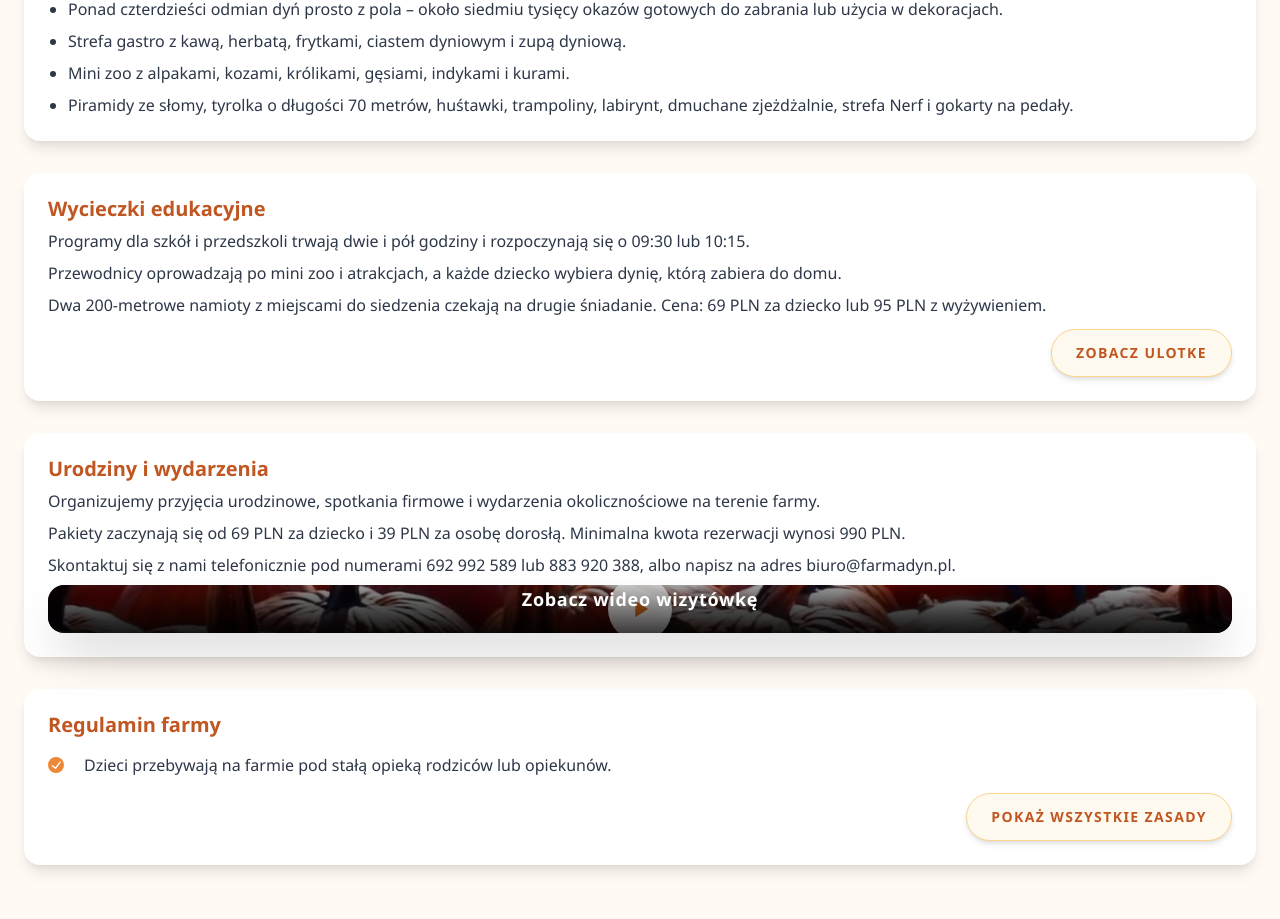
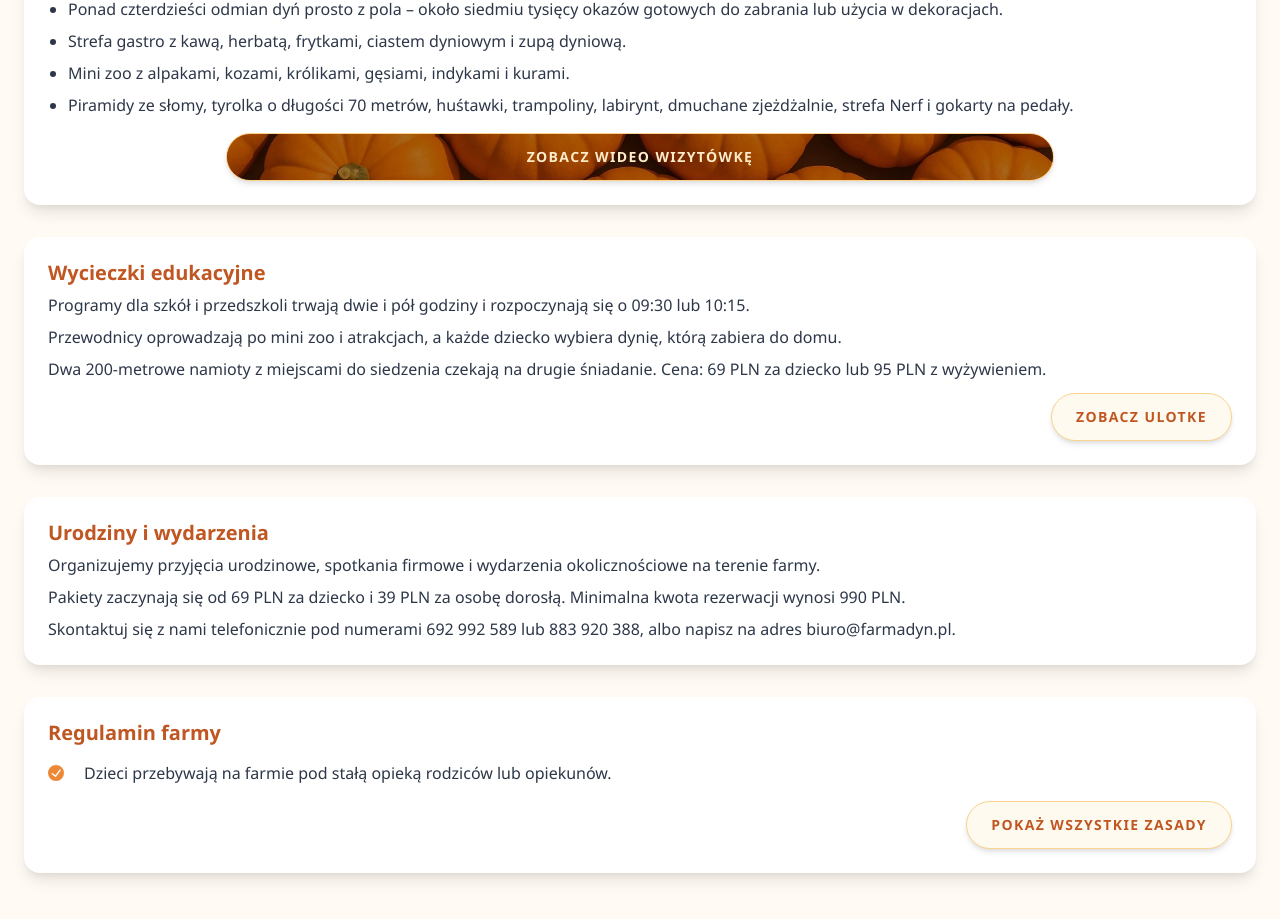
Before and after one commit to DenysVM/farmadyn-react, a React (Vite) app: page / in a window 1280 px wide. Shown: the part 1356-2275 px from the top of the page. Built offline with nearby package versions, Linux system fonts and the light colour scheme.

Commit message:
feat: move video tour button to "On-site attractions" section, fix click handler and unify pill hover styles

```diff
--- a/src/components/sections/TextSection.tsx
+++ b/src/components/sections/TextSection.tsx
@@ -244,60 +244,38 @@ const TextSection = ({
               return (
                 <Button
                   key={i}
-                  variant="unstyled"
-                  onClick={() => openVideo(action)}
+                  variant="pill"
+                  w={{ base: "100%", md: "70%" }}
+                  mx="auto"
+                  p={0}
                   position="relative"
-                  w="full"
-                  borderRadius="2xl"
                   overflow="hidden"
-                  boxShadow="2xl"
-                  cursor="pointer"
-                  _focusVisible={{
-                    boxShadow: "0 0 0 3px rgba(237, 137, 54, 0.5)",
+                  bgImage={`url(${previewSrc})`}
+                  bgSize="cover"
+                  bgPos="center"
+                  aria-label={action.label}
+                  role="group"
+                  onClick={(e) => {
+                    openVideo(action);
+                    (e.currentTarget as HTMLButtonElement).blur(); // опционально: вернуть цвет текста после клика
                   }}
-                  aria-label={action.label}
                 >
-                  <Image
-                    src={previewSrc}
-                    alt={action.previewAlt}
-                    w="full"
-                    h={{ base: "220px", md: "260px" }}
-                    objectFit="cover"
-                  />
                   <Box
                     position="absolute"
                     inset={0}
-                    bgGradient="linear(to-t, rgba(0,0,0,0.65), rgba(0,0,0,0.2))"
+                    bg="rgba(0,0,0,0.35)"
+                    transition="opacity 0.2s ease"
+                    _groupHover={{ opacity: 0 }}
                   />
-                  <Center position="absolute" inset={0}>
-                    <Center
-                      w={{ base: "56px", md: "64px" }}
-                      h={{ base: "56px", md: "64px" }}
-                      borderRadius="full"
-                      bg="whiteAlpha.900"
-                      color="brand.500"
-                      boxShadow="lg"
-                    >
-                      <Icon viewBox="0 0 24 24" boxSize={{ base: 6, md: 7 }}>
-                        <path fill="currentColor" d="M8 5v14l11-7z" />
-                      </Icon>
-                    </Center>
-                  </Center>
                   <Box
-                    position="absolute"
-                    bottom={0}
-                    left={0}
-                    right={0}
-                    p={{ base: 4, md: 5 }}
-                    bgGradient="linear(to-t, rgba(0,0,0,0.75), transparent)"
+                    position="relative"
+                    zIndex={1}
+                    fontWeight="semibold"
+                    color="brand.100"
+                    transition="color 0.2s ease"
+                    _groupHover={{ color: "brand.600" }}
                   >
-                    <Text
-                      color="white"
-                      fontWeight="semibold"
-                      fontSize={{ base: "md", md: "lg" }}
-                    >
-                      {action.label}
-                    </Text>
+                    {action.label}
                   </Box>
                 </Button>
               );
--- a/src/i18n/translations.ts
+++ b/src/i18n/translations.ts
@@ -170,6 +170,15 @@ export const translations: Record<Locale, TranslationShape> = {
             "Strefa gastro z kawą, herbatą, frytkami, ciastem dyniowym i zupą dyniową.",
             "Mini zoo z alpakami, kozami, królikami, gęsiami, indykami i kurami.",
             "Piramidy ze słomy, tyrolka o długości 70 metrów, huśtawki, trampoliny, labirynt, dmuchane zjeżdżalnie, strefa Nerf i gokarty na pedały."
+          ],
+          actions: [
+            {
+              type: "videoPreview",
+              label: "Zobacz wideo wizytówkę",
+              videoUrl: "https://www.youtube.com/embed/8ZHKdj4TUv8",
+              previewImage: "images/atrakcje-video-preview.jpg",
+              previewAlt: "Kadr z wideo prezentującego atrakcje farmy"
+            }
           ]
         },
         {
@@ -194,15 +203,6 @@ export const translations: Record<Locale, TranslationShape> = {
             "Organizujemy przyjęcia urodzinowe, spotkania firmowe i wydarzenia okolicznościowe na terenie farmy.",
             "Pakiety zaczynają się od 69 PLN za dziecko i 39 PLN za osobę dorosłą. Minimalna kwota rezerwacji wynosi 990 PLN.",
             "Skontaktuj się z nami telefonicznie pod numerami 692 992 589 lub 883 920 388, albo napisz na adres biuro@farmadyn.pl."
-          ],
-          actions: [
-            {
-              type: "videoPreview",
-              label: "Zobacz wideo wizytówkę",
-              videoUrl: "https://www.youtube.com/embed/8ZHKdj4TUv8",
-              previewImage: "images/atrakcje-video-preview.jpg",
-              previewAlt: "Kadr z wideo prezentującego atrakcje farmy"
-            }
           ]
         }
       ],
@@ -240,7 +240,7 @@ export const translations: Record<Locale, TranslationShape> = {
             "Biuro: 506 441 403",
             "E-mail: biuro@farmadyn.pl"
           ],
-                    actions: [
+          actions: [
             {
               type: "instagramCard",
               title: "Instagram",
@@ -386,6 +386,15 @@ export const translations: Record<Locale, TranslationShape> = {
             "Food court with coffee, tea, fries, pumpkin cake and pumpkin soup.",
             "A mini zoo with alpacas, goats, rabbits, geese, turkeys and hens.",
             "Straw pyramids, a 70 m zip line, swings, trampolines, a straw maze, inflatable slides, a Nerf arena and pedal go-karts."
+          ],
+          actions: [
+            {
+              type: "videoPreview",
+              label: "Watch the video tour",
+              videoUrl: "https://www.youtube.com/embed/8ZHKdj4TUv8",
+              previewImage: "images/atrakcje-video-preview.jpg",
+              previewAlt: "Video still showing attractions at the pumpkin farm"
+            }
           ]
         },
         {
@@ -410,15 +419,6 @@ export const translations: Record<Locale, TranslationShape> = {
             "Celebrate birthdays, company outings or seasonal gatherings on the farm.",
             "Packages start at 69 PLN per child and 39 PLN per adult with a minimum spend of 990 PLN.",
             "Call 692 992 589 or 883 920 388, or email biuro@farmadyn.pl to tailor the experience for your group."
-          ],
-          actions: [
-            {
-              type: "videoPreview",
-              label: "Watch the video tour",
-              videoUrl: "https://www.youtube.com/embed/8ZHKdj4TUv8",
-              previewImage: "images/atrakcje-video-preview.jpg",
-              previewAlt: "Video still showing attractions at the pumpkin farm"
-            }
           ]
         }
       ],
--- a/src/theme.ts
+++ b/src/theme.ts
@@ -80,7 +80,7 @@ const theme = extendTheme({
           letterSpacing: "widest",
           textTransform: "uppercase",
           transition: "all 0.2s ease",
-          _hover: { bg: "orange.100", borderColor: "orange.300" },
+          _hover: { bg: "orange.100", borderColor: "orange.300"},
           _active: { bg: "orange.100" },
           _focusVisible: { boxShadow: "0 0 0 3px rgba(237,137,54,0.35)" },
         },
```
Also changed, not shown: public/images/atrakcje-video-preview.jpg.
